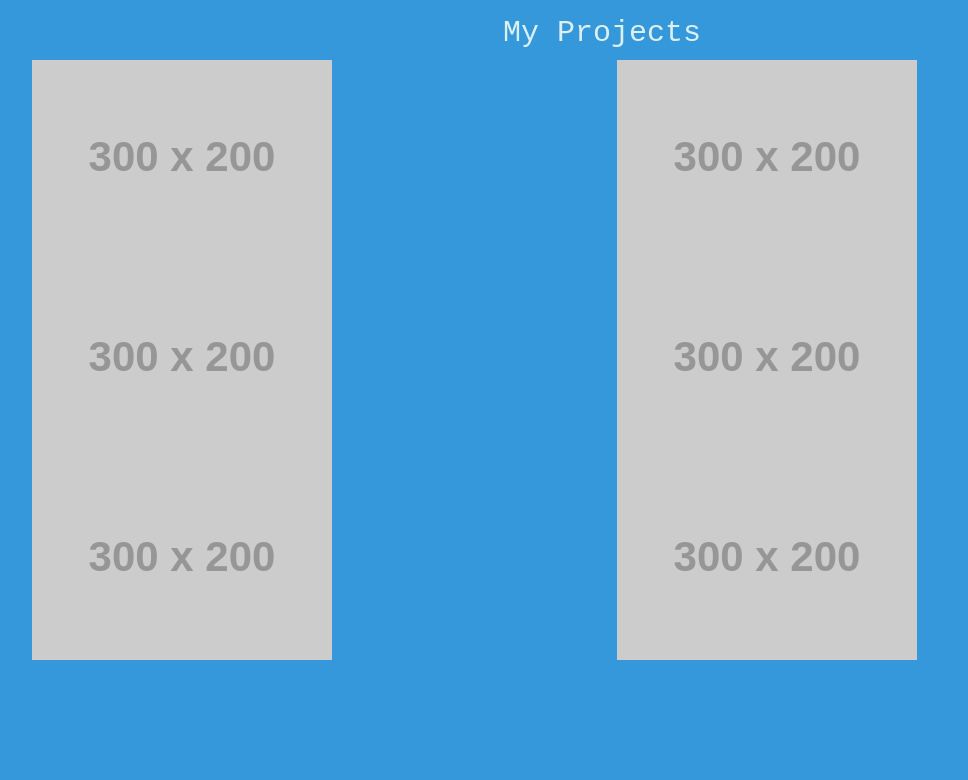
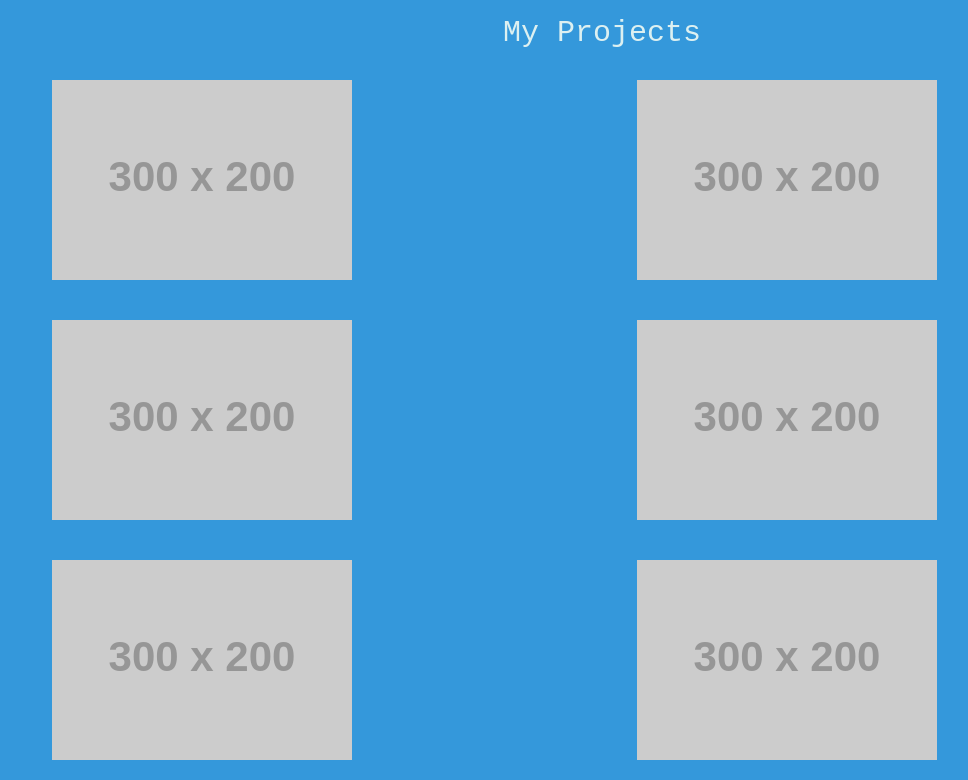
Before and after one commit to mitch145/intro-web-dev, a plain HTML site: page index.html in a window 1280 px wide. Shown: the part 654-1434 px from the top of the page, without its empty margins (38-1006 px from the left). Before the commit the page ends 1314 px from the top, so only its background shows below. Drawn offline with nearby package versions, Linux system fonts and the light colour scheme; placeholder pictures from the web are drawn by us.

Commit message:
I forgot what i added in this commit

```diff
--- a/index.html
+++ b/index.html
@@ -5,6 +5,7 @@
 	<meta charset="UTF-8">
 	<meta name="viewport" content="width=device-width, initial-scale=1.0">
 	<meta http-equiv="X-UA-Compatible" content="ie=edge">
+	<link rel="stylesheet" href="https://cdnjs.cloudflare.com/ajax/libs/hover.css/2.1.1/css/hover-min.css" />
 	<link href="https://maxcdn.bootstrapcdn.com/bootstrap/3.3.7/css/bootstrap.min.css" rel="stylesheet">
 	<link rel="stylesheet" href="style.css">
 	<title>Mitch Ball</title>
@@ -45,32 +46,32 @@
 		<div class="row">
 			<div class="col-sm-6">
 				<a href="http://github.com/mitch145" target="_blank">
-					<img src="http://placehold.it/300x200" />
+					<img class="project-image hvr hvr-grow" src="http://placehold.it/300x200" />
 				</a>
 			</div>
 			<div class="col-sm-6">
 				<a href="http://github.com/mitch145" target="_blank">
-					<img src="http://placehold.it/300x200" />
+					<img class="project-image hvr hvr-grow" src="http://placehold.it/300x200" />
 				</a>
 			</div>
 			<div class="col-sm-6">
 				<a href="http://github.com/mitch145" target="_blank">
-					<img src="http://placehold.it/300x200" />
+					<img class="project-image hvr hvr-grow" src="http://placehold.it/300x200" />
 				</a>
 			</div>
 			<div class="col-sm-6">
 				<a href="http://github.com/mitch145" target="_blank">
-					<img src="http://placehold.it/300x200" />
+					<img class="project-image hvr hvr-grow" src="http://placehold.it/300x200" />
 				</a>
 			</div>
 			<div class="col-sm-6">
 				<a href="http://github.com/mitch145" target="_blank">
-					<img src="http://placehold.it/300x200" />
+					<img class="project-image hvr hvr-grow" src="http://placehold.it/300x200" />
 				</a>
 			</div>
 			<div class="col-sm-6">
 				<a href="http://github.com/mitch145" target="_blank">
-					<img src="http://placehold.it/300x200" />
+					<img class="project-image hvr hvr-grow" src="http://placehold.it/300x200" />
 				</a>
 			</div>
 		</div>
--- a/style.css
+++ b/style.css
@@ -9,3 +9,10 @@ body {
 .jumbotron-text {
 	color: #3498db;
 }
+
+.project-image {
+	padding: 20px 20px 20px 20px;
+	/* T R B L*/
+	/*padding: 20px;*/
+
+}
```
